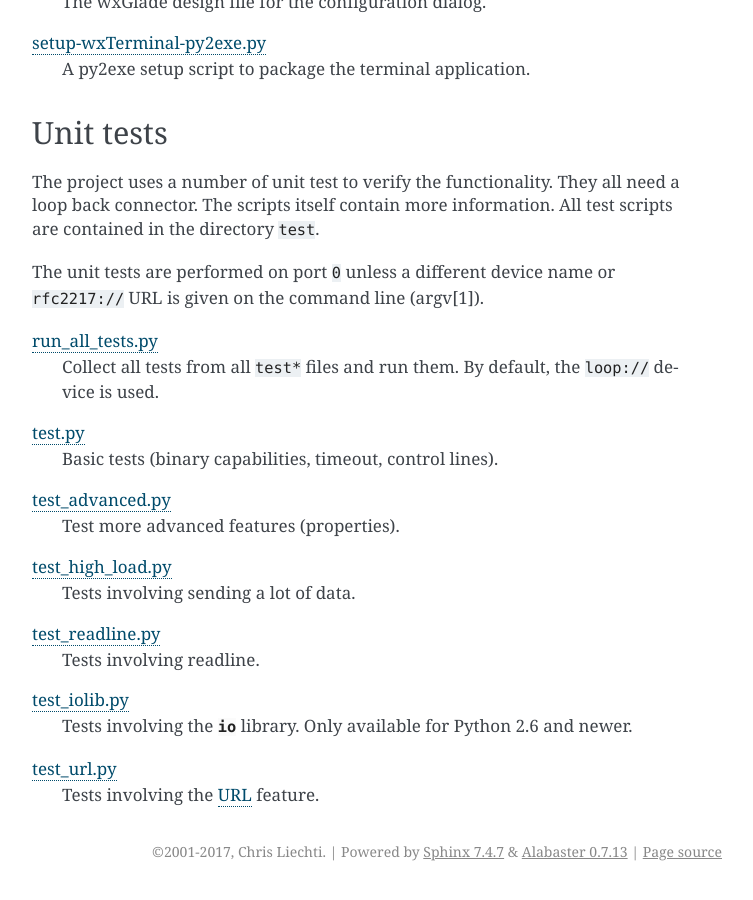
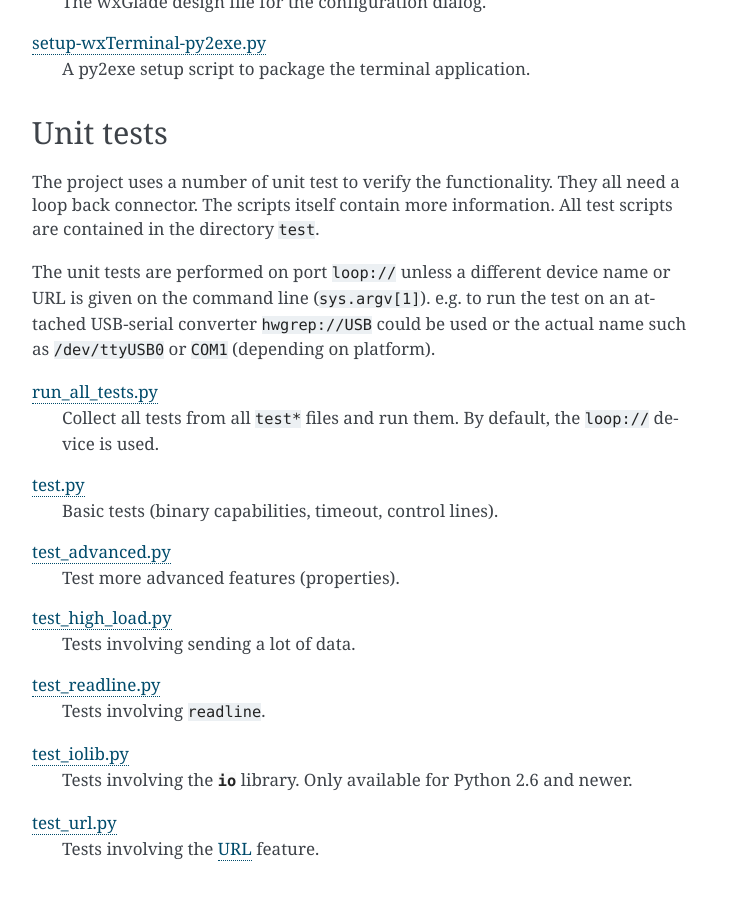
Before and after one commit to pyserial/pyserial, a Sphinx documentation site: the page built from documentation/examples.rst, in a window 1280 px wide and 900 px high, scrolled down 4409 px. Shown: the whole window, without its empty margins (388-1141 px from the left). Built offline with Sphinx 7.4.7, drawn with Linux system fonts in a browser that asks for light colours.

Commit message:
docs: improvements

```diff
--- a/documentation/appendix.rst
+++ b/documentation/appendix.rst
@@ -68,7 +68,7 @@ Application works when .py file is run, but fails when packaged (py2exe etc.)
       used.
 
     - :func:`serial.serial_for_url` does a dynamic lookup of protocol handlers
-      at runtime.  If this function is used, the desired handlers have to be
+      at runtime. If this function is used, the desired handlers have to be
       included manually (e.g. 'serial.urlhandler.protocol_socket',
       'serial.urlhandler.protocol_rfc2217', etc.). This can be done either with
       the "includes" option in ``setup.py`` or by a dummy import in one of the
@@ -93,7 +93,7 @@ User supplied URL handlers
 
 Support for Python 2.6 or earlier
     Support for older Python releases than 2.7 will not return to pySerial 3.x.
-    Python 2.7 is now many years old (released 2010).  If you insist on using
+    Python 2.7 is now many years old (released 2010). If you insist on using
     Python 2.6 or earlier, it is recommend to use pySerial `2.7`_
     (or any 2.x version).
 
--- a/documentation/examples.rst
+++ b/documentation/examples.rst
@@ -237,8 +237,10 @@ The project uses a number of unit test to verify the functionality. They all
 need a loop back connector. The scripts itself contain more information. All
 test scripts are contained in the directory ``test``.
 
-The unit tests are performed on port ``0`` unless a different device name or
-``rfc2217://`` URL is given on the command line (argv[1]).
+The unit tests are performed on port ``loop://`` unless a different device
+name or URL is given on the command line (``sys.argv[1]``). e.g. to run the
+test on an attached USB-serial converter ``hwgrep://USB`` could be used or
+the actual name such as ``/dev/ttyUSB0`` or ``COM1`` (depending on platform).
 
 run_all_tests.py_
     Collect all tests from all ``test*`` files and run them. By default, the
@@ -254,7 +256,7 @@ test_high_load.py_
     Tests involving sending a lot of data.
 
 test_readline.py_
-    Tests involving readline.
+    Tests involving ``readline``.
 
 test_iolib.py_
     Tests involving the :mod:`io` library. Only available for Python 2.6 and
--- a/documentation/pyserial.rst
+++ b/documentation/pyserial.rst
@@ -48,7 +48,7 @@ Requirements
 ============
 - Python 2.7 or Python 3.4 and newer
 
-- If running on Windows: Something newer than WinXP
+- If running on Windows: Windows 7 or newer
 
 - If running on Jython: "Java Communications" (JavaComm) or compatible
   extension for Java
@@ -93,7 +93,7 @@ There are also packaged versions for some Linux distributions:
 - Debian/Ubuntu: "python-serial", "python3-serial"
 - Fedora / RHEL / CentOS / EPEL: "pyserial"
 - Arch Linux: "python-pyserial"
-- Gento: "dev-python/pyserial"
+- Gentoo: "dev-python/pyserial"
 
 Note that some distributions may package an older version of pySerial.
 These packages are created and maintained by developers working on
```
Also changed, not shown: other parts of documentation/appendix.rst (+1 -1 lines).
